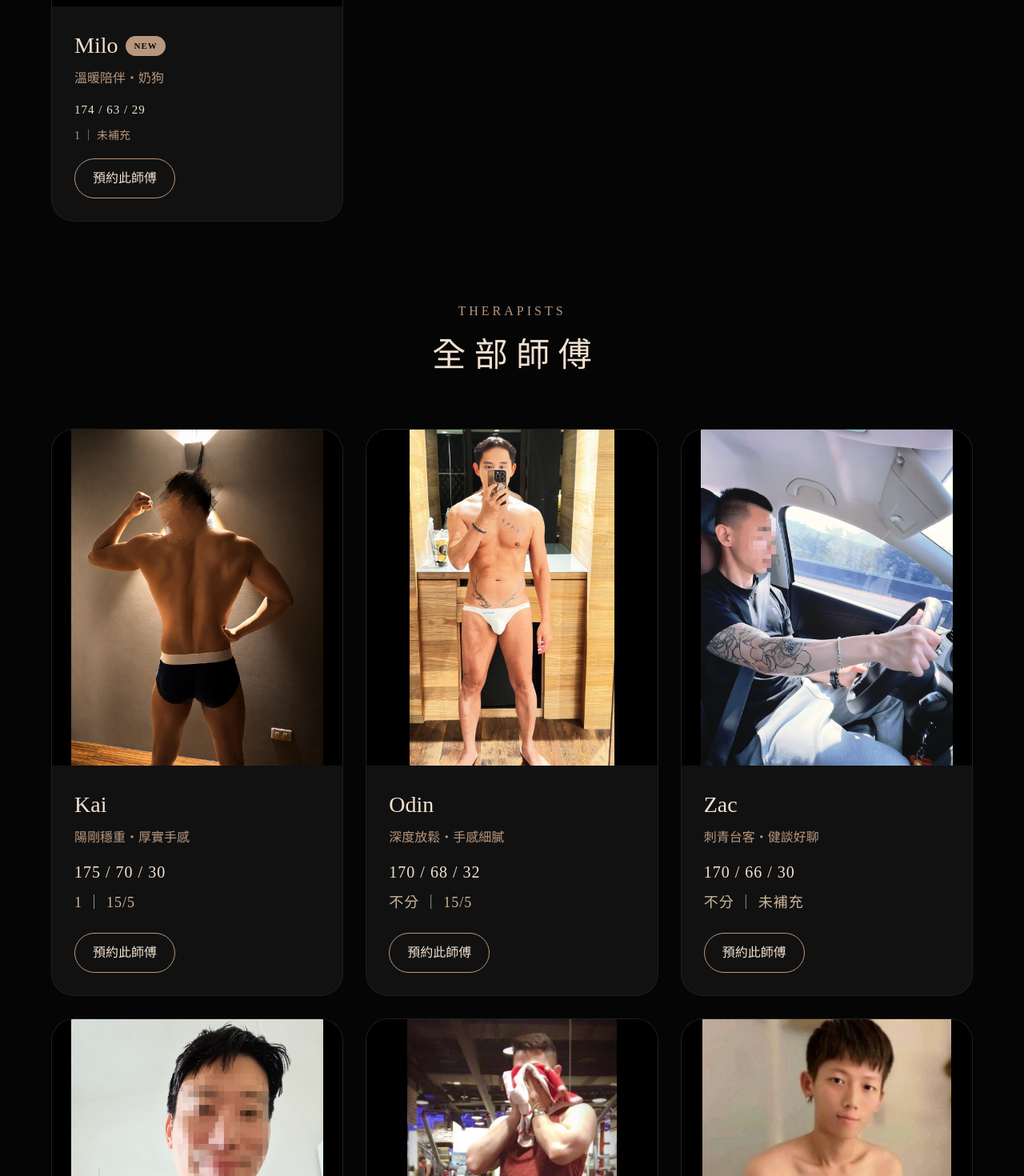
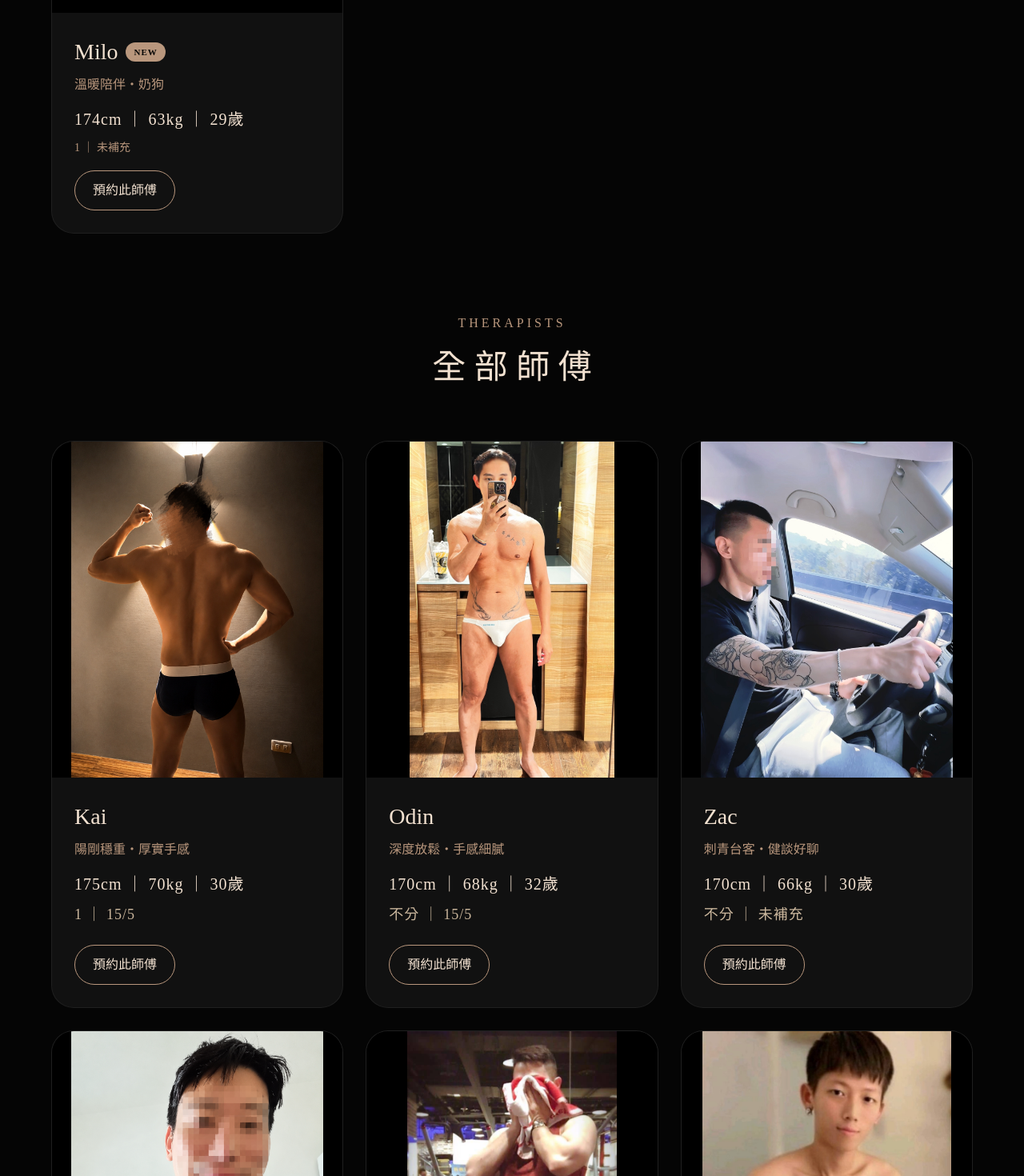
Before and after one commit to profoundroomkh/profound-room, a Next.js app: page / in a window 1280 px wide. Shown: the part 3280-4750 px from the top of the page at 80% size. Built offline with nearby package versions, Linux system fonts and the light colour scheme; grey boxes are pictures that could not be loaded.

Commit message:
Update page.js

```diff
--- a/app/page.js
+++ b/app/page.js
@@ -705,14 +705,13 @@ id="therapists"
                 <p
   style={{
     color: "#f2e1d0",
-    fontSize: "15px",
+    fontSize: "20px",
     marginTop: "8px",
     marginBottom: "10px",
     letterSpacing: "1px",
   }}
 >
-  {master.height} / {master.weight} / {master.age}
-</p>
+{master.height}cm ｜ {master.weight}kg ｜ {master.age}歲</p>
 
 <p
   style={{
@@ -840,8 +839,7 @@ id="therapists"
     letterSpacing: "1px",
   }}
 >
-  {master.height} / {master.weight} / {master.age}
-</p>
+{master.height}cm ｜ {master.weight}kg ｜ {master.age}歲</p>
 
 <p
   style={{
```
